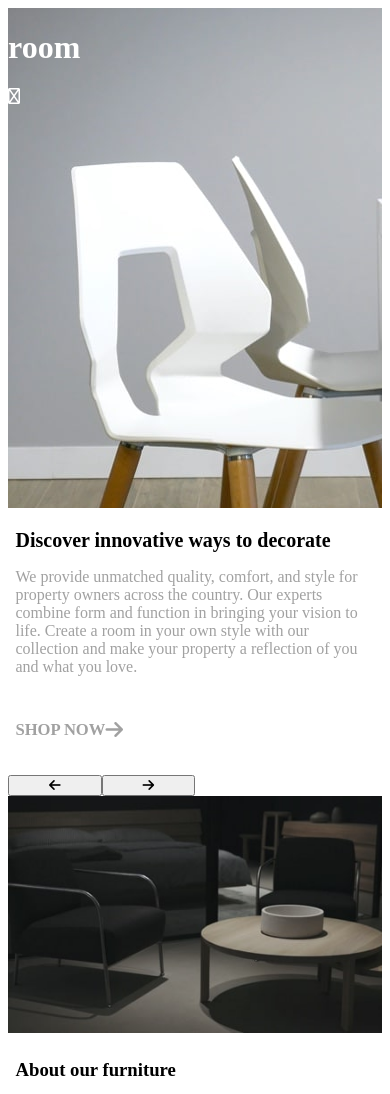
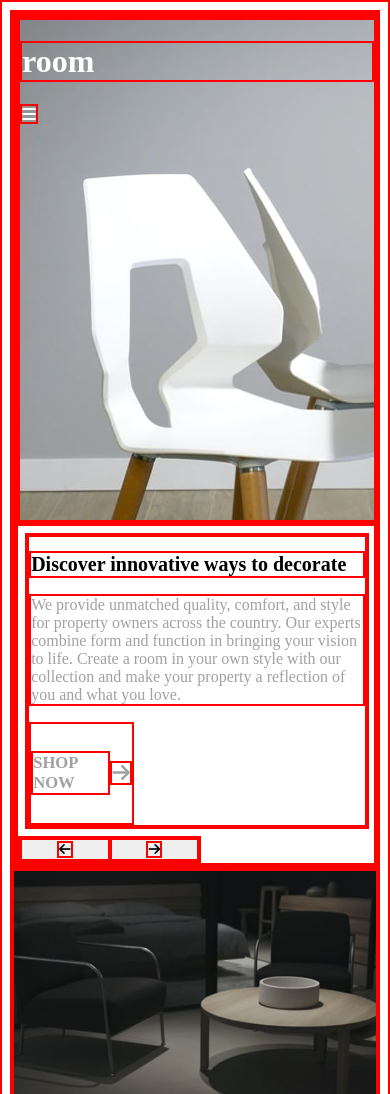
Before and after one commit to Yashwanthcherukumalli/roompage, a plain HTML site: page index.html in a window 390 px wide. Shown: the top 1094 px of the page. Drawn offline with Linux system fonts and the light colour scheme.

Commit message:
Add files via upload

```diff
--- a/index.html
+++ b/index.html
@@ -20,35 +20,34 @@
     <div class="menu">
       <div class="img-menu">
         <div id="img-menu-1">
-          <h1>room</h1>
+          <h1  class="menu_list">room</h1>
           <ul>
             <li><a href="./home">Home</a></li>
             <li><a href="./shop">Shop</a></li>
             <li><a href="./about">About</a></li>
             <li><a href="./contact">Contact</a></li>
           </ul>
-          <i class="fa-regular fa-bars"></i>
+          <i class="fa-solid fa-bars"></i>
         </div>
         <div id="img-menu-2">
-          <h1>room</h1>
+          <h1  class="menu_list">room</h1>
           <ul>
             <li><a href="./home">Home</a></li>
             <li><a href="./shop">Shop</a></li>
             <li><a href="./about">About</a></li>
             <li><a href="./contact">Contact</a></li>
           </ul>
-          <i class="fa-regular fa-bars"></i>
         </div>
         <div id="img-menu-3">
-          <h1>room</h1>
+          <h1 class="menu_list">room</h1>
           <ul>
             <li><a href="./home">Home</a></li>
             <li><a href="./shop">Shop</a></li>
             <li><a href="./about">About</a></li>
             <li><a href="./contact">Contact</a></li>
           </ul>
-          <i class="fa-regular fa-bars"></i>
         </div>
+
       </div>
       <div class="discover">
         <div class="text">
--- a/style.css
+++ b/style.css
@@ -41,6 +41,9 @@
     color: white;
     text-decoration: none;
 }
+.menu-list{
+    color: black;
+}
 
 .discover{
     display: flex;
@@ -81,11 +84,14 @@
 .about span p{
     color: var(--Dark_Gray);
 }
-.fa-regular{
-    display : none;
+.fa-solid{
+    display: none;
 }
 
 @media screen and (min-width:370px) and (max-width: 740px){
+    *{
+        border: 2px solid red;
+    }
     .container{
         display: flex;
         flex-direction: column;
@@ -99,8 +105,8 @@
     .img-menu ul{
         display: none;
     }
-    .fa-regular{
-        display:block;
+    .menu-list{
+        text-align: center;
     }
     .img-menu, .discover{
         width: 100%;
@@ -128,6 +134,10 @@
     .text{
         margin: 2%;
     }
+    .text a{
+        display: flex;
+        width: 30%;
+    }
     .arrow{
         display: flex;
         width: 50%;
```
